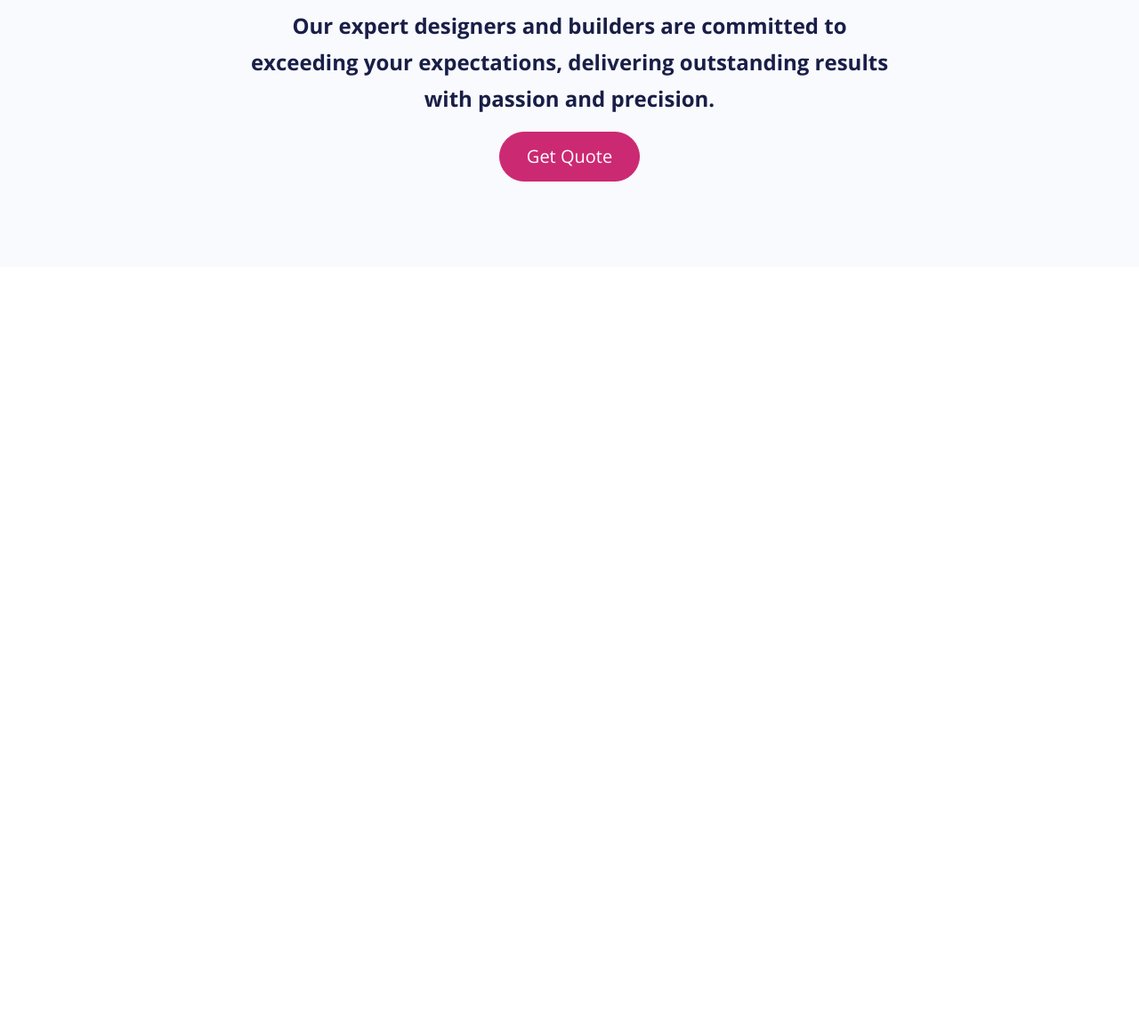
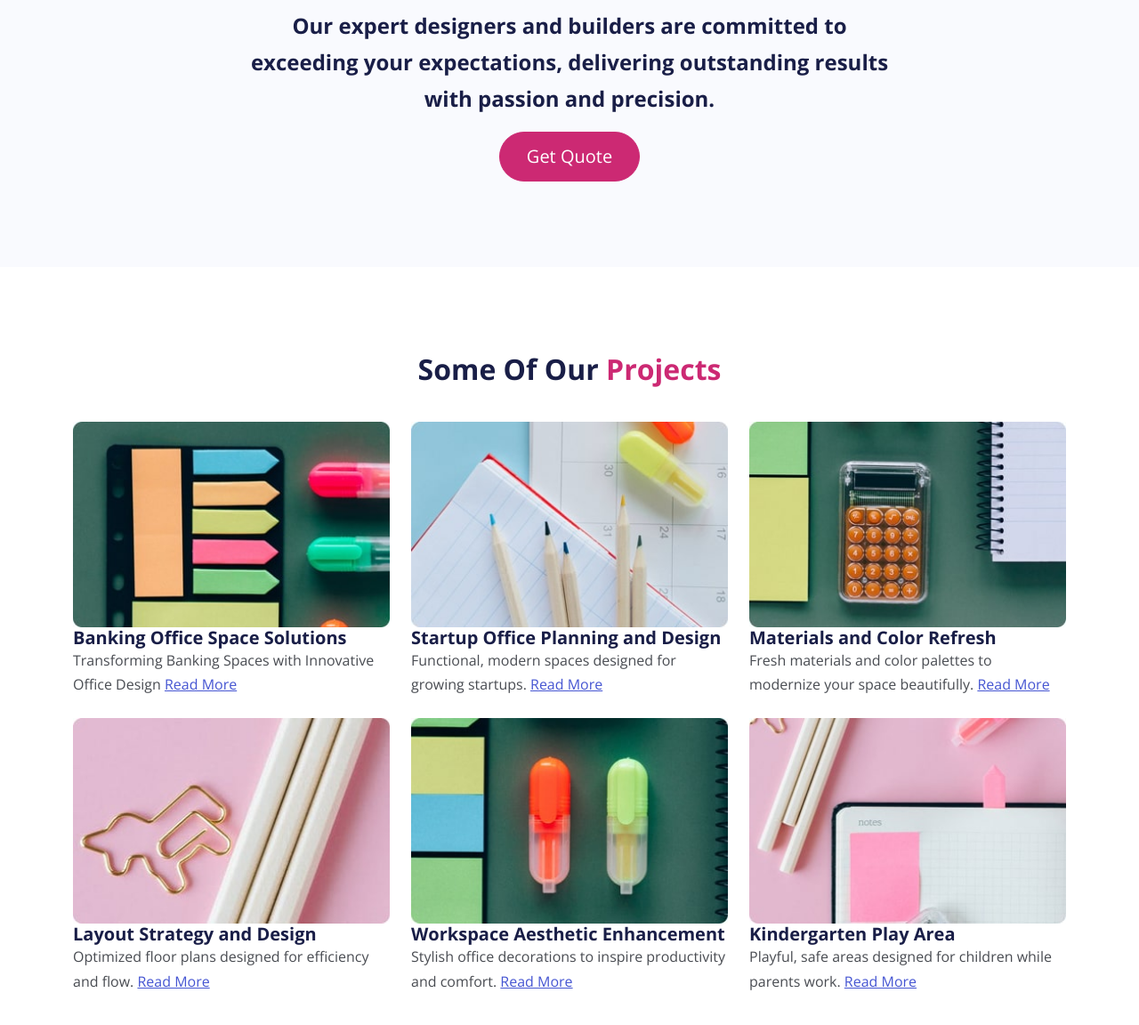
Before and after one commit to Arielle-code-studio/Yavin-Office-Design-TT, a website: page index.html in a window 1280 px wide. Shown: the part 3476-4628 px from the top of the page at 89% size. Before the commit the page ends 3776 px from the top, so only its background shows below. Drawn offline with nearby package versions, Linux system fonts and the light colour scheme; files that its build step writes are made by us from their sources.

Commit message:
Added Project Section

```diff
--- a/index.html
+++ b/index.html
@@ -272,6 +272,93 @@
           </div>
         </section>
 
+        <!-- Projects -->
+         <section id="projects" class="projects py-6">
+          <div class="container">
+            <h2 class="text-center pb-4">
+              Some Of Our <span class="text-secondary">Projects</span>
+            </h2>
+
+            <!-- Projects Row 1 -->
+             <div class="row mb-4">
+              <div class="col-md-4">
+                <div class="card border-0">
+                  <img src="images/project-1.jpg" alt="">
+                </div>
+                <div class="card-body">
+                  <h5 class="card-title">Banking Office Space Solutions</h5>
+                  <p class="card-text">
+                    Transforming Banking Spaces with Innovative Office Design  <a href="article.html">Read More</a>
+                  </p>
+                </div>
+              </div>
+
+              <div class="col-md-4">
+                <div class="card border-0">
+                  <img src="images/project-2.jpg" alt="">
+                </div>
+                <div class="card-body">
+                  <h5 class="card-title">Startup Office Planning and Design</h5>
+                  <p class="card-text">
+                    Functional, modern spaces designed for growing startups.  <a href="article.html">Read More</a>
+                  </p>
+                </div>
+              </div>
+
+              <div class="col-md-4">
+                <div class="card border-0">
+                  <img src="images/project-3.jpg" alt="">
+                </div>
+                <div class="card-body">
+                  <h5 class="card-title">Materials and Color Refresh</h5>
+                  <p class="card-text">
+                   Fresh materials and color palettes to modernize your space beautifully.  <a href="article.html">Read More</a>
+                  </p>
+                </div>
+              </div>
+             </div>
+
+               <!-- Projects Row 2 -->
+             <div class="row mb-4">
+              <div class="col-md-4">
+                <div class="card border-0">
+                  <img src="images/project-4.jpg" alt="">
+                </div>
+                <div class="card-body">
+                  <h5 class="card-title">Layout Strategy and Design</h5>
+                  <p class="card-text">
+                   Optimized floor plans designed for efficiency and flow. <a href="article.html">Read More</a>
+                  </p>
+                </div>
+              </div>
+
+              <div class="col-md-4">
+                <div class="card border-0">
+                  <img src="images/project-5.jpg" alt="">
+                </div>
+                <div class="card-body">
+                  <h5 class="card-title">Workspace Aesthetic Enhancement</h5>
+                  <p class="card-text">
+                    Stylish office decorations to inspire  productivity and comfort.  <a href="article.html">Read More</a>
+                  </p>
+                </div>
+              </div>
+
+              <div class="col-md-4">
+                <div class="card border-0">
+                  <img src="images/project-6.jpg" alt="">
+                </div>
+                <div class="card-body">
+                  <h5 class="card-title">Kindergarten Play Area</h5>
+                  <p class="card-text">
+                   Playful, safe areas designed for children while parents work. <a href="article.html">Read More</a>
+                  </p>
+                </div>
+              </div>
+             </div>
+          </div>
+         </section>
+
 
 
 
```
